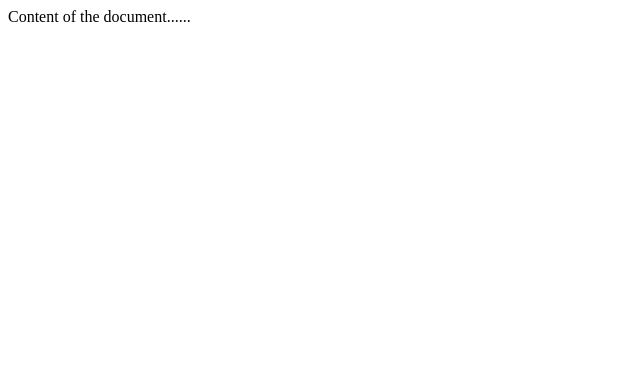
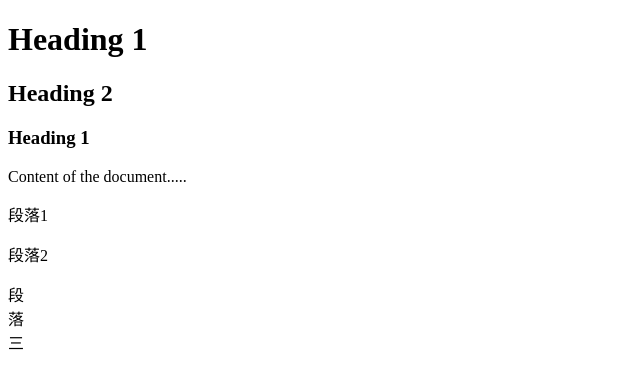
Before and after one commit to awp2246/A0804, a plain HTML site: page index.html in a window 1280 px wide. Shown: the whole page, without its empty margins (0-640 px from the left). Drawn offline with Linux system fonts and the light colour scheme.

Commit message:
新增標題和內文

```diff
--- a/index.html
+++ b/index.html
@@ -5,9 +5,14 @@
 <meta charset="UTF-8">
 <title>Title of the document</title>
 </head>
-
+<h1>Heading 1</h1>
+<h2>Heading 2</h2>
+<h3>Heading 1</h3>
 <body>
-    Content of the document......
+    Content of the document.....
+    <p>段落1</p>
+    <p>段落2</p>
+    <p>段<br/>落<br/>三</p>
 </body>
 
 </html>
```
